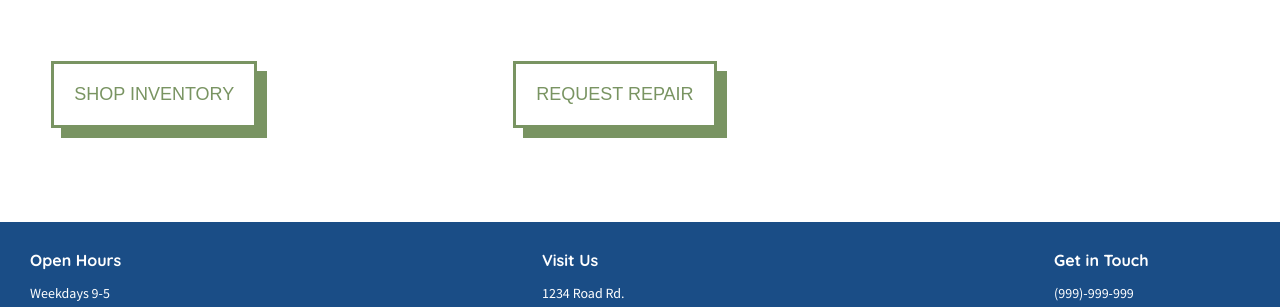
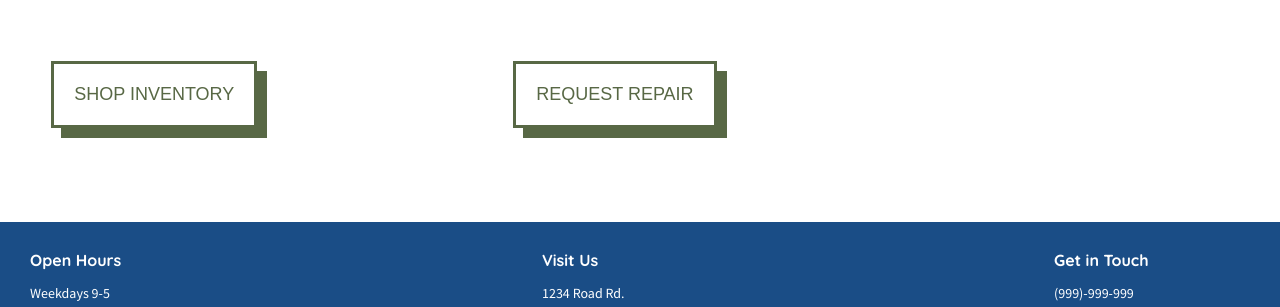
Before and after one commit to elizabethajg/website-redesign, a plain HTML site: page index.html in a window 1280 px wide. Shown: the part 493-800 px from the top of the page. Drawn offline with Linux system fonts and the light colour scheme.

Commit message:
Changed link colour to improve contrast

```diff
--- a/styles.css
+++ b/styles.css
@@ -72,24 +72,24 @@ nav ul {
 
 nav li {
   padding: 1vw;
-  border-bottom: solid 2px #799462;
+  border-bottom: solid 2px #586845;
   font-size: 4vw;
 }
 
 a {
   text-decoration: none;
-  color: #799462;
+  color: #586845;
 }
 
 button {
-  border: solid #799462;
+  border: solid #586845;
   padding: 3vw;
   background-color: white;
-  box-shadow: 10px 10px #799462;
+  box-shadow: 10px 10px #586845;
 }
 
 button a {
-  color: #799462;
+  color: #586845;
   font-size: 3vw;
 }
 
@@ -439,7 +439,7 @@ table td:last-child {
 }
 
 .contact form button {
-  color: #799462;
+  color: #586845;
   text-transform: uppercase;
   font-size: 3vw;
   font-weight: 400;
```
